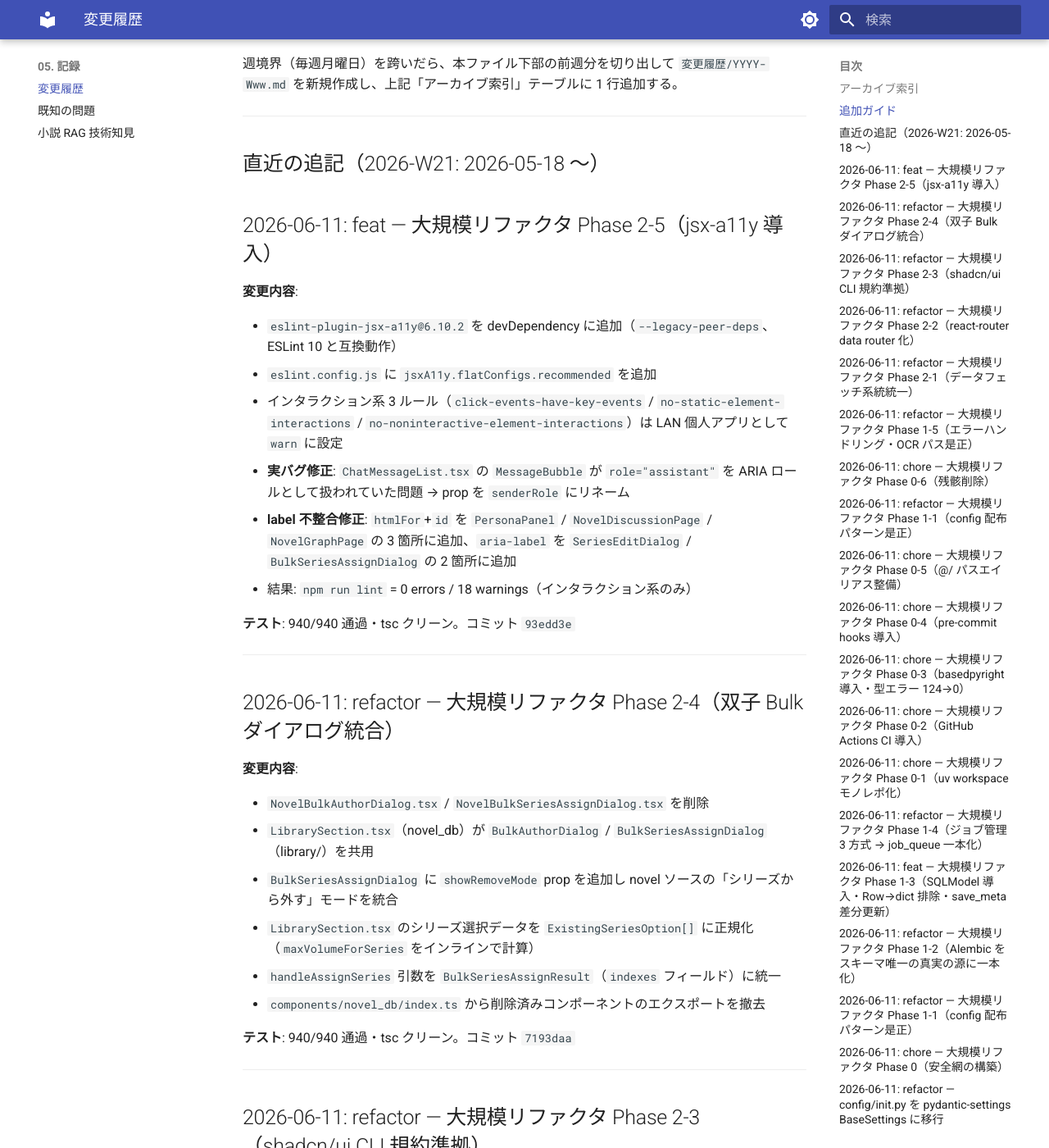
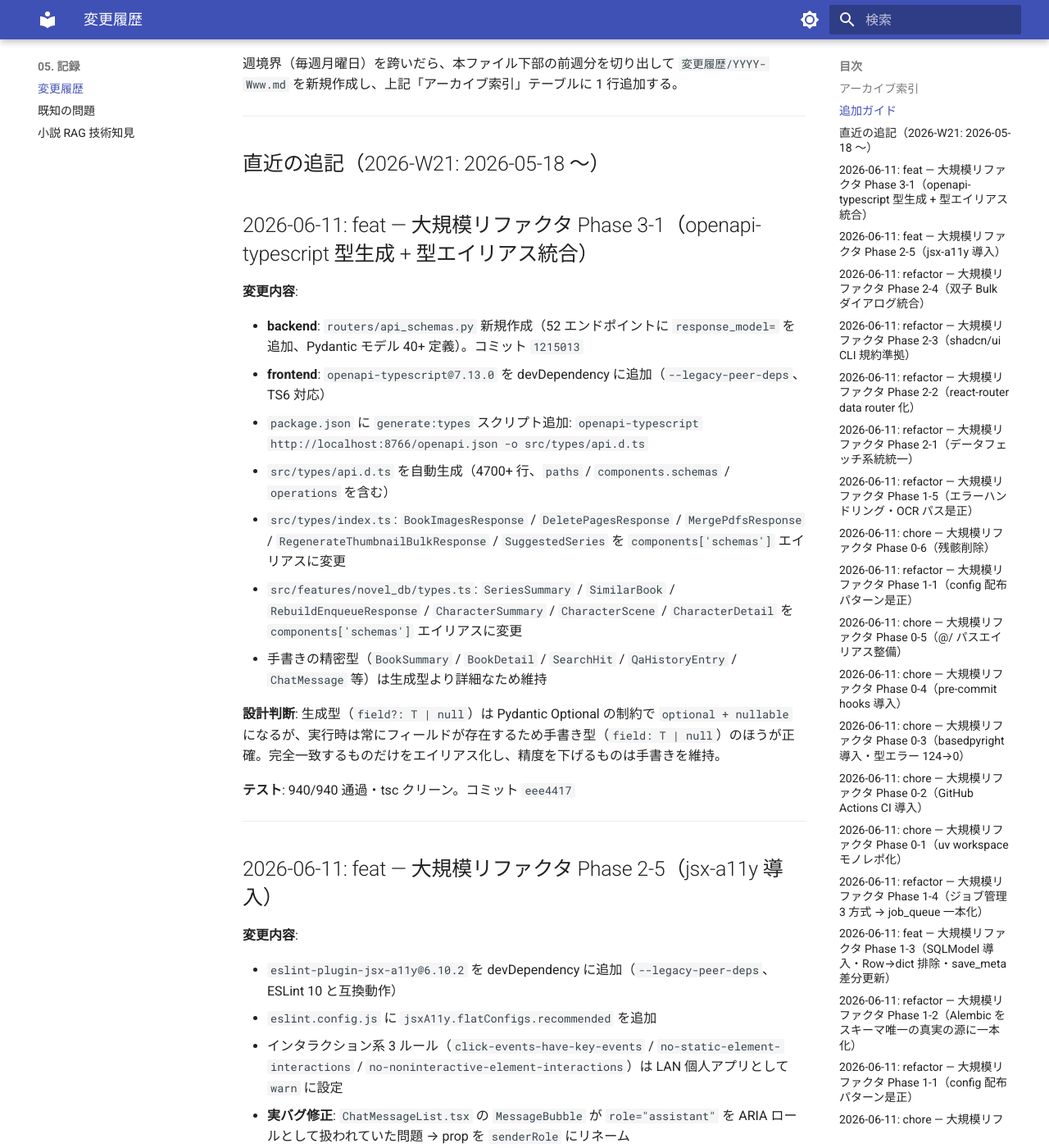
Before and after one commit to kkmmyr/Pic2PDF_Viewer, an MkDocs documentation site: the page built from docs/05_記録/変更履歴.md, in a window 1280 px wide and 1400 px high, scrolled down 1156 px. Shown: the whole window at 82% size. Built offline with MkDocs 1.6.1 and Material for MkDocs 9.7.7, drawn with Linux system fonts in a browser that asks for light colours.

Commit message:
docs: Phase 3-1 変更履歴を追記
Co-Authored-By: Claude Sonnet 4.6 <noreply@anthropic.com>

```diff
--- a/docs/05_記録/変更履歴.md
+++ b/docs/05_記録/変更履歴.md
@@ -28,6 +28,24 @@
 ---
 
 ## 直近の追記（2026-W21: 2026-05-18 〜）
+
+## 2026-06-11: feat — 大規模リファクタ Phase 3-1（openapi-typescript 型生成 + 型エイリアス統合）
+
+**変更内容**:
+
+- **backend**: `routers/api_schemas.py` 新規作成（52 エンドポイントに `response_model=` を追加、Pydantic モデル 40+ 定義）。コミット `1215013`
+- **frontend**: `openapi-typescript@7.13.0` を devDependency に追加（`--legacy-peer-deps`、TS6 対応）
+- `package.json` に `generate:types` スクリプト追加: `openapi-typescript http://localhost:8766/openapi.json -o src/types/api.d.ts`
+- `src/types/api.d.ts` を自動生成（4700+ 行、`paths` / `components.schemas` / `operations` を含む）
+- `src/types/index.ts`: `BookImagesResponse` / `DeletePagesResponse` / `MergePdfsResponse` / `RegenerateThumbnailBulkResponse` / `SuggestedSeries` を `components['schemas']` エイリアスに変更
+- `src/features/novel_db/types.ts`: `SeriesSummary` / `SimilarBook` / `RebuildEnqueueResponse` / `CharacterSummary` / `CharacterScene` / `CharacterDetail` を `components['schemas']` エイリアスに変更
+- 手書きの精密型（`BookSummary` / `BookDetail` / `SearchHit` / `QaHistoryEntry` / `ChatMessage` 等）は生成型より詳細なため維持
+
+**設計判断**: 生成型（`field?: T | null`）は Pydantic Optional の制約で `optional + nullable` になるが、実行時は常にフィールドが存在するため手書き型（`field: T | null`）のほうが正確。完全一致するものだけをエイリアス化し、精度を下げるものは手書きを維持。
+
+**テスト**: 940/940 通過・tsc クリーン。コミット `eee4417`
+
+---
 
 ## 2026-06-11: feat — 大規模リファクタ Phase 2-5（jsx-a11y 導入）
 
```
